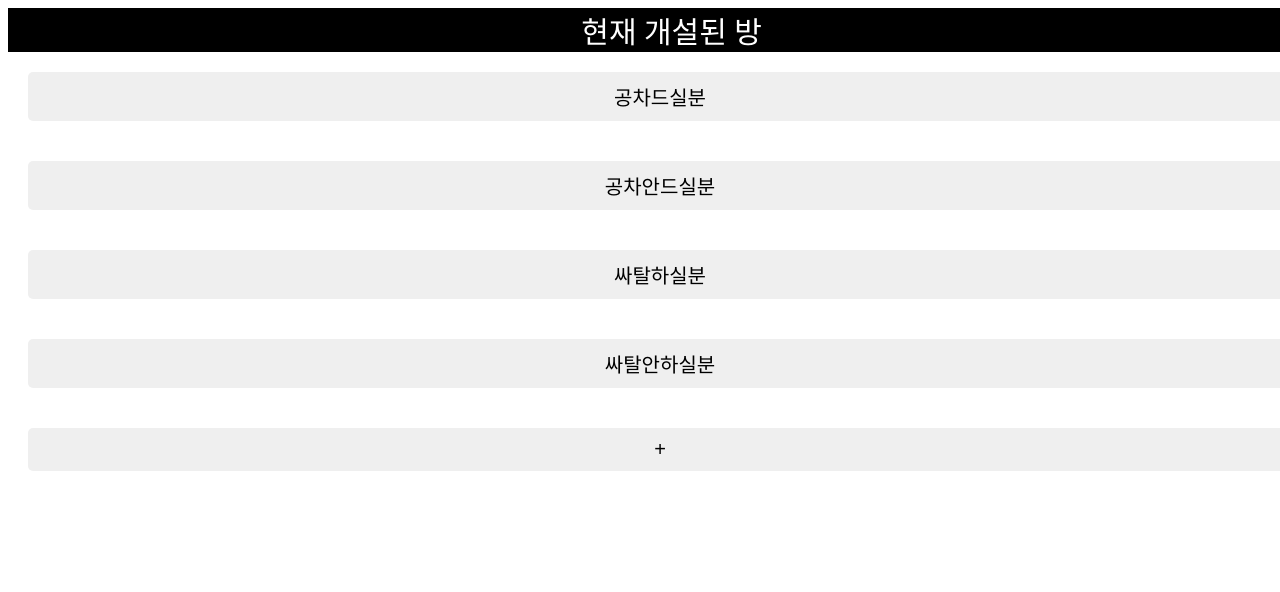
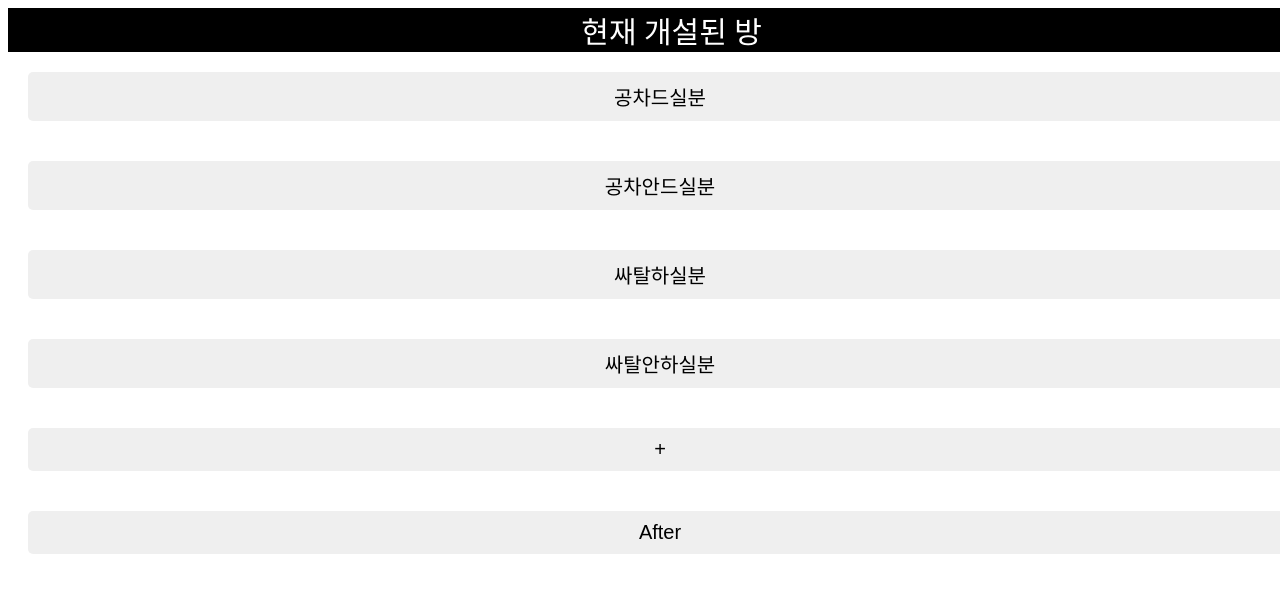
Before and after one commit to ssafee-team/ssafee, a Vue app in the folder frontend/: page / in a window 1280 px wide. Shown: the top 592 px of the page. Built offline with nearby package versions, Linux system fonts and the light colour scheme.

Commit message:
feat: after 페이지 추가
주문 후 확인용

작업자:주홍찬

```diff
--- a/frontend/src/router/index.js
+++ b/frontend/src/router/index.js
@@ -30,6 +30,11 @@ const router = createRouter({
       name: 'CreateRoomView',
       component: () => import('../views/TheCreateRoomView.vue')
     },
+    {
+      path: '/After',
+      name: 'After',
+      component: () => import('../views/TheAfterView.vue')
+    },
   ],
 });
 
--- a/frontend/src/views/TheMainPageView.vue
+++ b/frontend/src/views/TheMainPageView.vue
@@ -8,6 +8,9 @@
   </RouterLink>
   <RouterLink to="CreateRoomView">
     <button > +</button>
+  </RouterLink>
+  <RouterLink to="After">
+    <button > After</button>
   </RouterLink>
 </div>
 </template>
```
